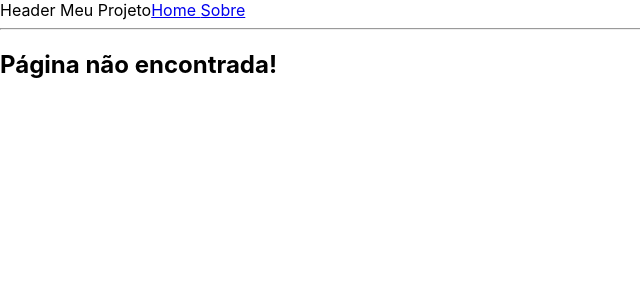
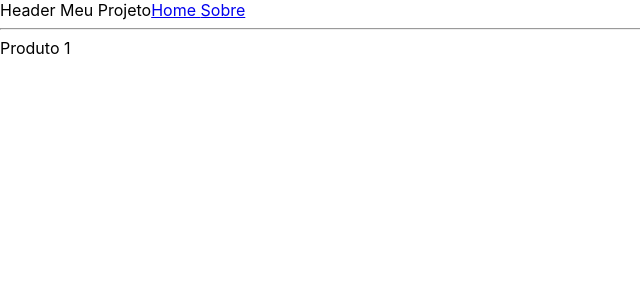
Before and after one commit to GabrielSoaresGomes/ReactJS-do-Zero-ao-Avancado, a React (Create React App) app in the folder meusite/: page /produto/1 in a window 1280 px wide. Shown: the top 300 px of the page, without its empty margins (0-640 px from the left). Built offline with nearby package versions, Linux system fonts and the light colour scheme.

Commit message:
Aprendendo um pouco mais sobre rotas

```diff
--- a/meusite/src/pages/Produto/index.js
+++ b/meusite/src/pages/Produto/index.js
@@ -1,11 +1,40 @@
 import React, {Component} from 'react';
+import { useParams } from 'react-router-dom';
 
-export default class Produto extends Component{
-    render() {
-        return(
-            <div>
-                <h2>Produtos</h2>
-            </div>
-        )
+function withRouter(Component) {
+    function ComponentWithRouter(props) {
+      let params = useParams()
+      return <Component {...props} params={params} />
     }
+    return ComponentWithRouter
 }
+
+class Produto extends Component{
+
+    state={
+        id : ""
+      }
+      componentDidMount() {
+        this.setState({
+          id : this.props.params.id
+        })
+        console.log(this.state.id)
+      }
+      static getDerivedStateFromProps(nextProps) {
+        return {
+          id : nextProps.params.id
+        }
+      }
+      fetchData = id => {
+          // ...
+      };
+
+      render() {
+          return <div>Produto {this.state.id}</div>;
+      }
+  }
+
+
+  const HOCTaskDetail = withRouter(Produto);
+
+  export default HOCTaskDetail;
--- a/meusite/src/routes.js
+++ b/meusite/src/routes.js
@@ -3,7 +3,7 @@ import {BrowserRouter, Routes, Route, } from 'react-router-dom'
 
 import Home from "./pages/Home";
 import Sobre from "./pages/Sobre";
-import Produto from "./pages/Produto";
+import HOCTaskDetail from "./pages/Produto";
 import Erro from './pages/Erro'
 
 import Header from "./components/Header";
@@ -15,7 +15,7 @@ const Rotas = () => {
             <Routes>
                 <Route exact path="/" element={<Home/>} />
                 <Route path="/sobre" element={<Sobre/>} />
-                <Route path="" element={<Produto/>} />
+                <Route path="/produto/:id" element={<HOCTaskDetail/>} />
                 <Route path="*" element={<Erro />} />
             </Routes>
         </BrowserRouter>
```
